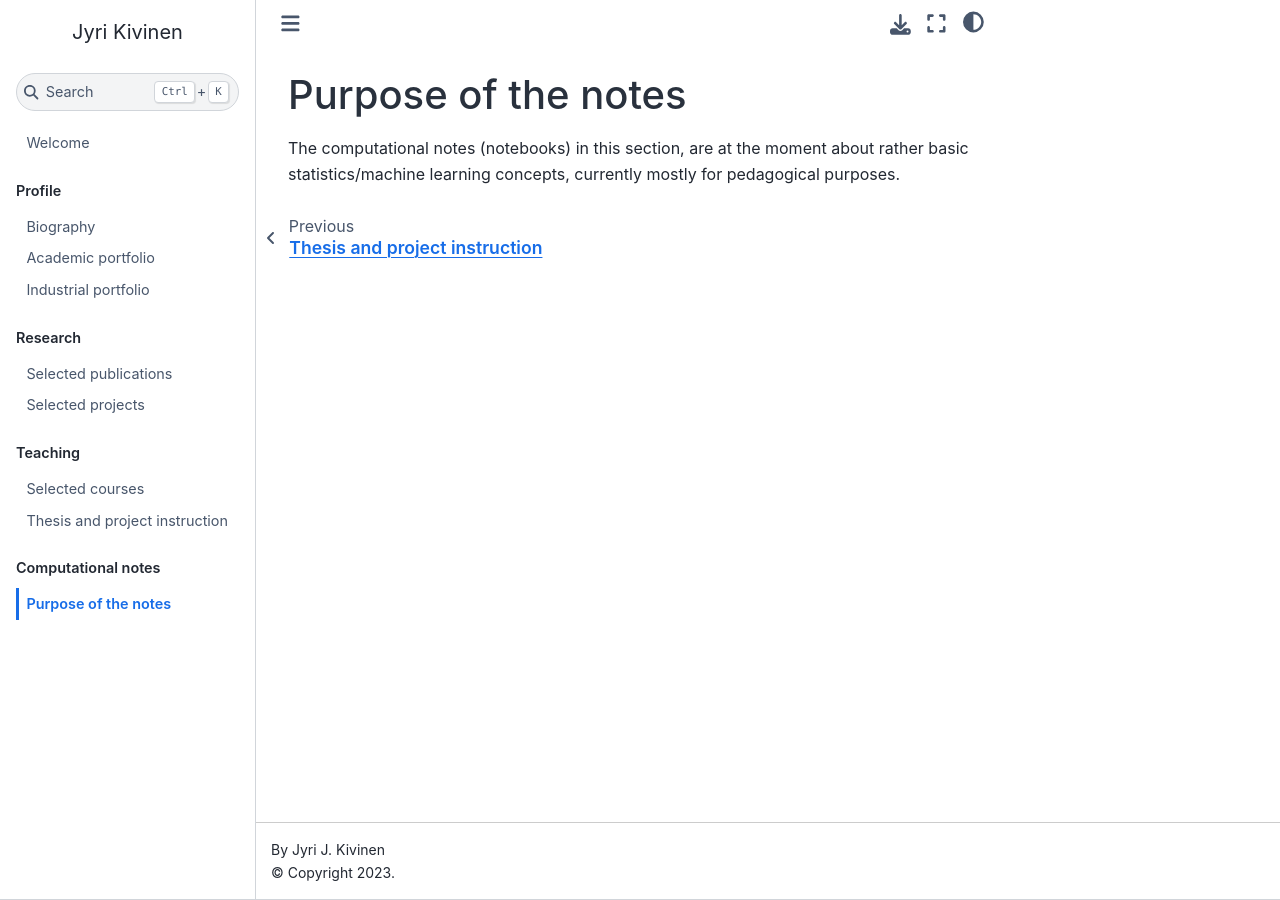
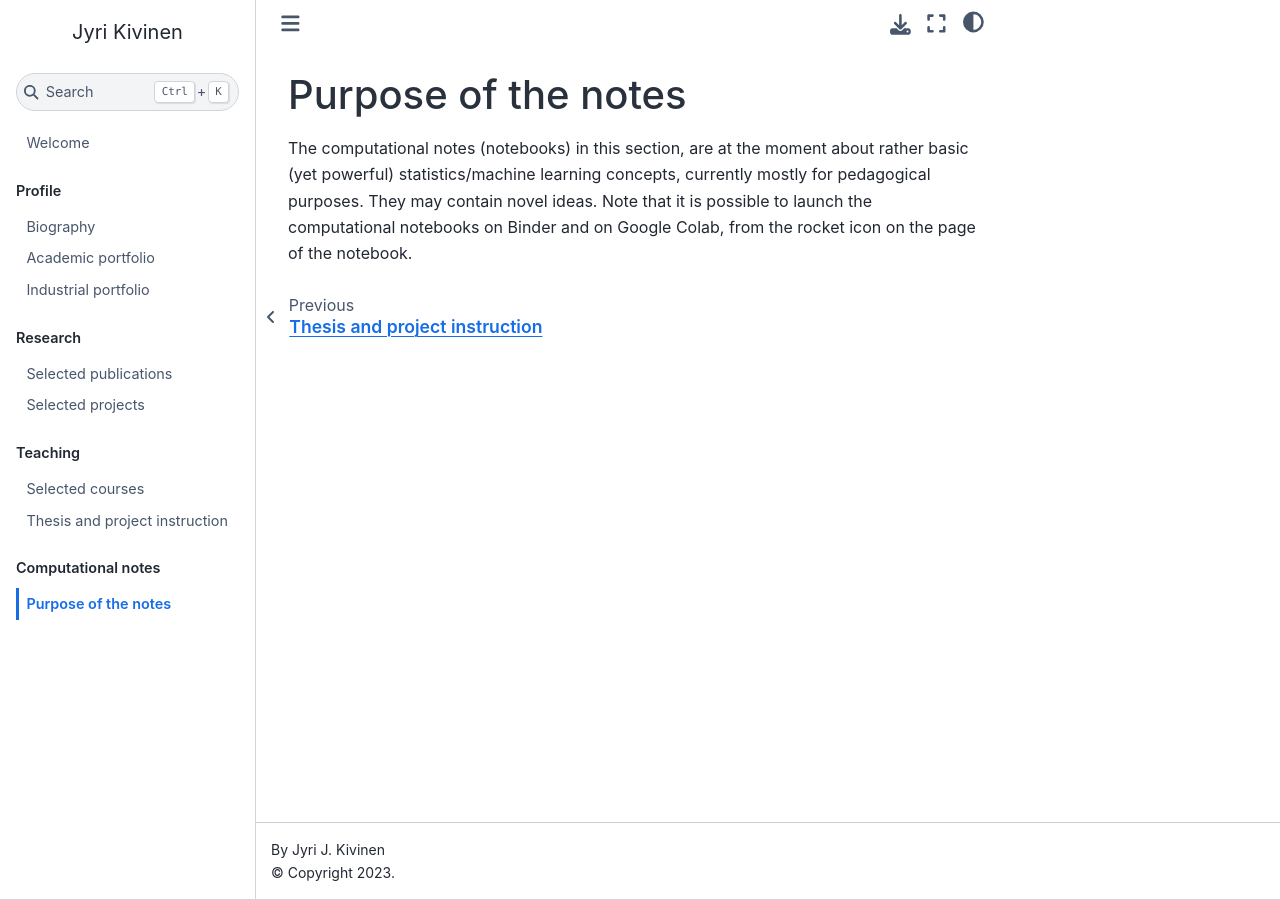
Before and after one commit to jyrikivinen/home, a Jupyter Book: the page built from computational_notes/information.md, in a window 1280 px wide. Built offline with Jupyter Book 1.0.4 settings and Sphinx 7.4.7 and the Sphinx Book theme 1.1.4, drawn with Linux system fonts in a browser that asks for light colours; pages that are not in the unit, such as notebooks, are missing from menus.

Commit message:
updated notebook text and the text about the notebooks

```diff
--- a/computational_notes/information.md
+++ b/computational_notes/information.md
@@ -1,3 +1,3 @@
 # Purpose of the notes
 
-The computational notes (notebooks) in this section, are at the moment about rather basic statistics/machine learning concepts, currently mostly for pedagogical purposes.
+The computational notes (notebooks) in this section, are at the moment about rather basic (yet powerful) statistics/machine learning concepts, currently mostly for pedagogical purposes. They may contain novel ideas. Note that it is possible to launch the computational notebooks on Binder and on Google Colab, from the rocket icon on the page of the notebook.
```
Also changed, not shown: 1 other file.
